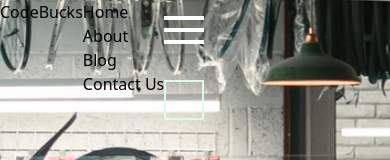
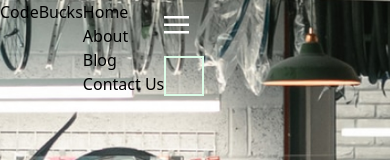
Before and after one commit to avoajaugochukwu/bycking.com, a Next.js app: page / in a window 390 px wide. Shown: the top 160 px of the page. Built offline with nearby package versions, Linux system fonts and the light colour scheme.

Commit message:
Updated hamburger viewBox

```diff
--- a/components/svg/HamburgerMenu.js
+++ b/components/svg/HamburgerMenu.js
@@ -2,7 +2,7 @@ import React from "react";
 
 const HamburgerMenu = ({ color = "#ffffff" }) => {
   return (
-    <svg className="cursor-pointer" viewBox="0 0 50 80"  fill={color}>
+    <svg className="cursor-pointer" viewBox="0 0 80 80"  fill={color}>
       <rect width="50" height="5"></rect>
       <rect y="15" width="50" height="5"></rect>
       <rect y="30" width="50" height="5"></rect>
```
